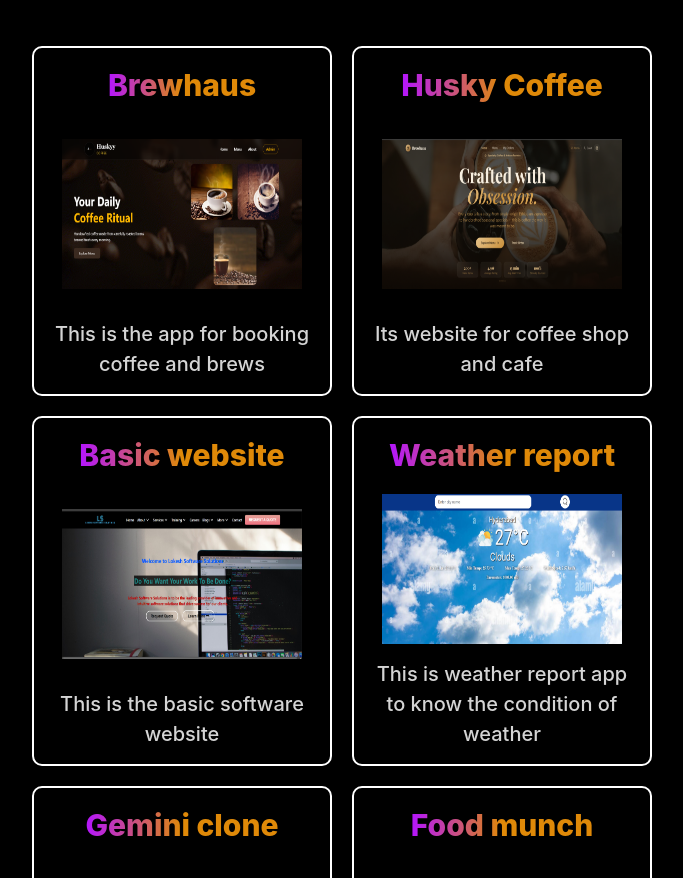
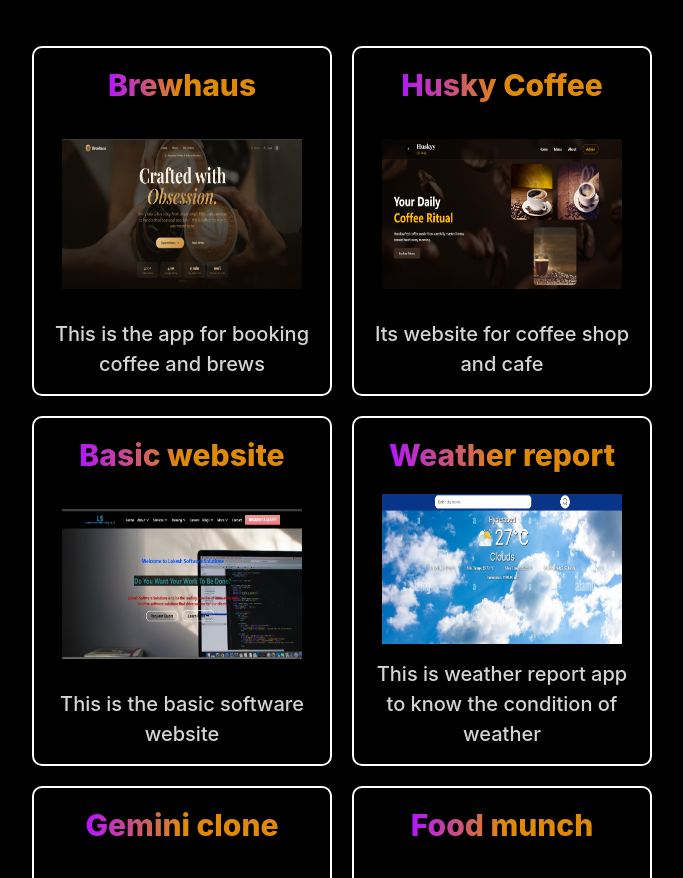
Before and after one commit to lokesh143b/my-portfolio, a React (Vite) app: page / in a window 1280 px wide. Shown: the part 3100-3978 px from the top of the page, without its empty margins (298-981 px from the left). Built offline with nearby package versions, Linux system fonts and the light colour scheme.

Commit message:
Update projects.js

```diff
--- a/src/assets/projects/projects.js
+++ b/src/assets/projects/projects.js
@@ -51,14 +51,14 @@ const Projects_list = [
                 p_no:"22",
                 p_name:"Brewhaus",
                 p_desc:"This is the app for booking coffee and brews",
-                p_img:Brewhaus,
+                p_img:HuskyCoffee,
                 p_link : "https://brewhaus-9gal95ug2-lokesh143bs-projects.vercel.app/"
         },
         {
                 p_no:"23",
                 p_name:"Husky Coffee",
                 p_desc:"Its website for coffee shop and cafe",
-                p_img:HuskyCoffee,
+                p_img:Brewhaus,
                 p_link : "https://husky-coffee.vercel.app/"
         },
         {
```
